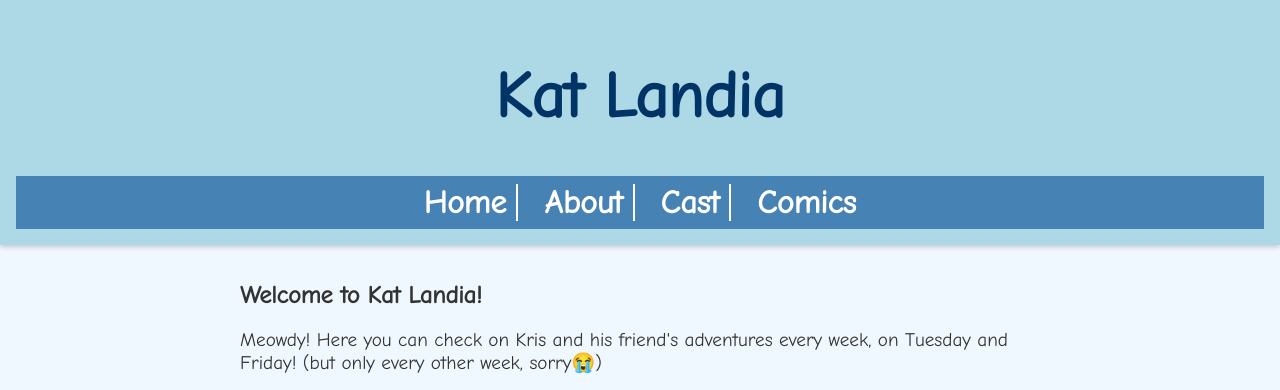
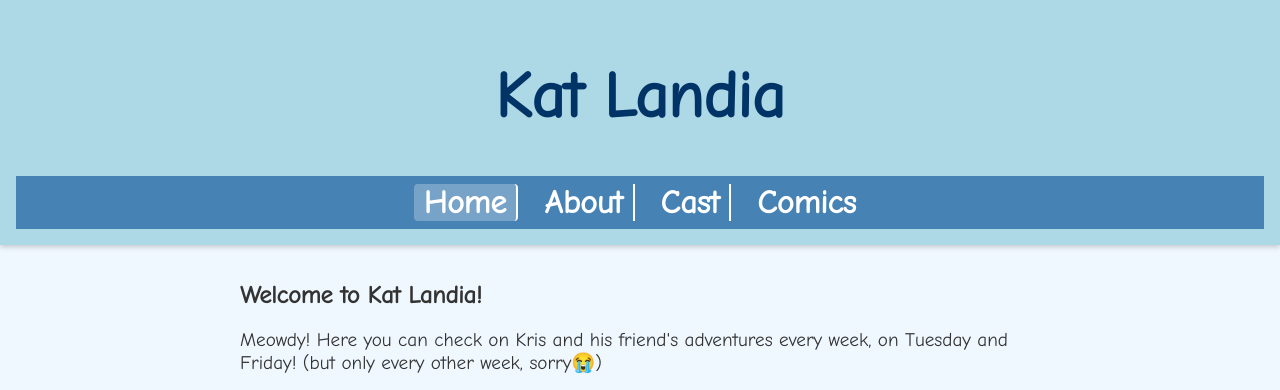
Before and after one commit to KatLandia809/kat-landia, a plain HTML site: page index.html in a window 1280 px wide. In both pictures the pointer is over the link "Home". Shown: the top 390 px of the page. Drawn offline with Linux system fonts and the light colour scheme.

Commit message:
Update style.css

```diff
--- a/style.css
+++ b/style.css
@@ -81,3 +81,7 @@ footer {
   padding: 1rem;
   color: #666;
 }
+nav a:hover {
+  background-color: #ffffff44;
+  border-radius: 4px;
+}
```
